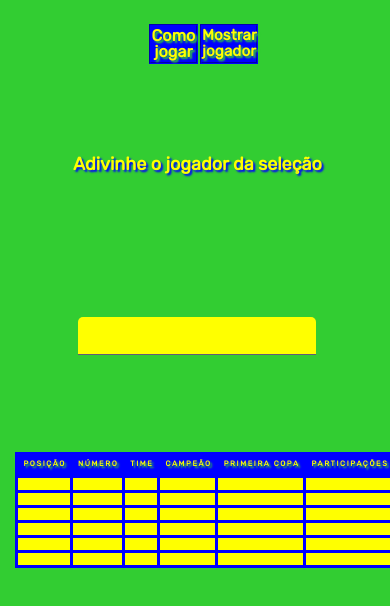
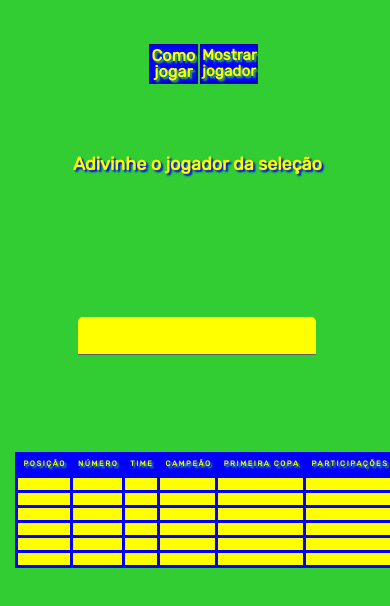
Before and after one commit to phmca/allejo, a plain HTML site: page index.html in a window 390 px wide. Drawn offline with Linux system fonts and the light colour scheme; files that its build step writes are made by us from their sources; a script that the page names is missing.

Commit message:
Update style.css

```diff
--- a/style.css
+++ b/style.css
@@ -1537,7 +1537,7 @@ tr:nth-child(even) {
   left: 141px;
   position: relative;
   padding-left: 5px;
-  top:16px;
+  top:36px;
   }
 
   img {
```
